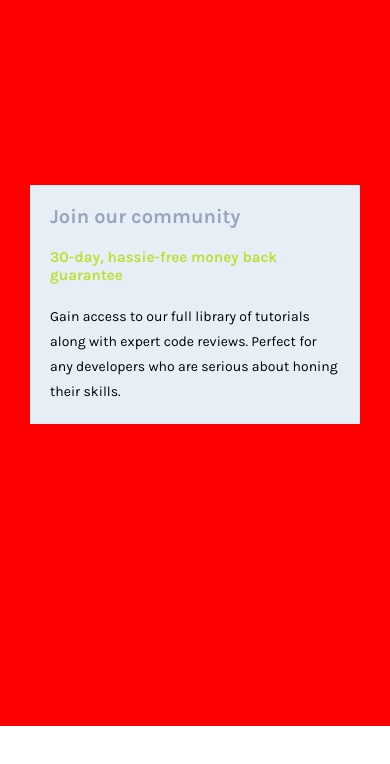
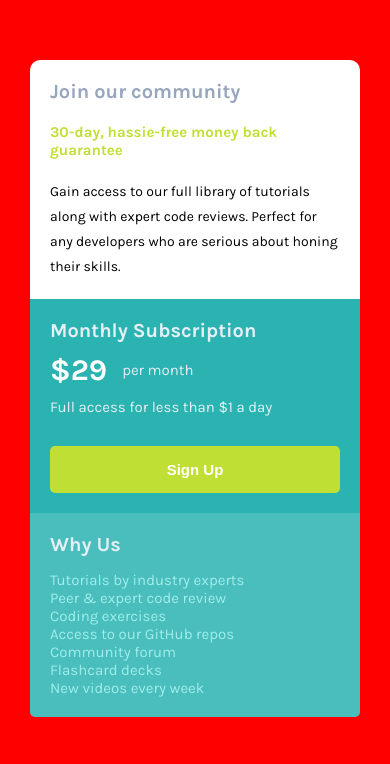
Before and after one commit to ImTomiiq/Single-price-grid-component, a plain HTML site: page index.html in a window 390 px wide. Shown: the part 118-882 px from the top of the page. Before the commit the page ends 844 px from the top, so only its background shows below. Drawn offline with Linux system fonts and the light colour scheme.

Commit message:
Mobile design finished

```diff
--- a/index.html
+++ b/index.html
@@ -11,6 +11,7 @@
     <link rel="stylesheet" href="/dist/style.css" />
     <link rel="shortcut icon" href="favicon-32x32.png" type="image/x-icon" />
   </head>
+
   <body>
     <main class="container">
       <div class="card">
@@ -29,6 +30,38 @@
             </p>
           </div>
         </div>
+
+        <div class="card--2">
+          <div class="card--2__header">
+            <h1>Monthly Subscription</h1>
+          </div>
+          <div class="card--2__price">
+            <h3>$29</h3>
+            <span>per month</span>
+          </div>
+          <p>Full access for less than $1 a day</p>
+          <div class="card--2__button">
+            <button type="button">Sign Up</button>
+          </div>
+        </div>
+
+        <div class="card--3">
+          <div class="card--3__header">
+            <h1>Why Us</h1>
+          </div>
+          <div class="card--3__list">
+            <ul>
+              <li>Tutorials by industry experts</li>
+              <li>Peer & expert code review</li>
+              <li>Coding exercises</li>
+              <li>Access to our GitHub repos</li>
+
+              <li>Community forum</li>
+              <li>Flashcard decks</li>
+              <li>New videos every week</li>
+            </ul>
+          </div>
+        </div>
       </div>
     </main>
   </body>
--- a/style.scss
+++ b/style.scss
@@ -22,12 +22,14 @@ html {
   justify-content: center;
   align-items: center;
   width: 100%;
-  height: 100vh;
+  height: 120vh;
   padding-inline: 3rem;
   background-color: red;
 }
 .card--1 {
-  background-color: $color-gray;
+  background-color: white;
+  border-top-left-radius: 1rem;
+  border-top-right-radius: 1rem;
   padding: 2rem;
   &__header {
     color: $color-gray-blue;
@@ -44,3 +46,62 @@ html {
     line-height: 2.5rem;
   }
 }
+
+.card--2 {
+  background-color: #2bb3b1;
+  padding: 2rem;
+  &__header {
+    color: $color-gray;
+    margin-bottom: 1rem;
+  }
+  &__price {
+    display: flex;
+    align-items: center;
+    margin-bottom: 1rem;
+    h3 {
+      color: white;
+      font-size: 3rem;
+      margin-right: 1.5rem;
+    }
+    span {
+      font-size: 1.5rem;
+      color: $color-gray;
+    }
+  }
+  p {
+    color: $color-gray;
+    font-size: 1.5rem;
+    margin-bottom: 3rem;
+  }
+  &__button {
+    button {
+      background-color: $color-yellow;
+      border: none;
+      outline: none;
+      border-radius: 0.5rem;
+      padding: 1.5rem;
+      width: 100%;
+      color: white;
+      font-size: 1.5rem;
+      font-weight: 700;
+    }
+  }
+}
+
+.card--3 {
+  background-color: #4abebd;
+  padding: 2rem;
+  border-bottom-left-radius: 0.5rem;
+  border-bottom-right-radius: 0.5rem;
+  &__header {
+    color: $color-gray;
+    margin-bottom: 1.5rem;
+  }
+  &__list {
+    li {
+      list-style: none;
+      color: #9fedeb;
+      font-size: 1.5rem;
+    }
+  }
+}
```
Also changed, not shown: dist/style.css, 1 other file.
